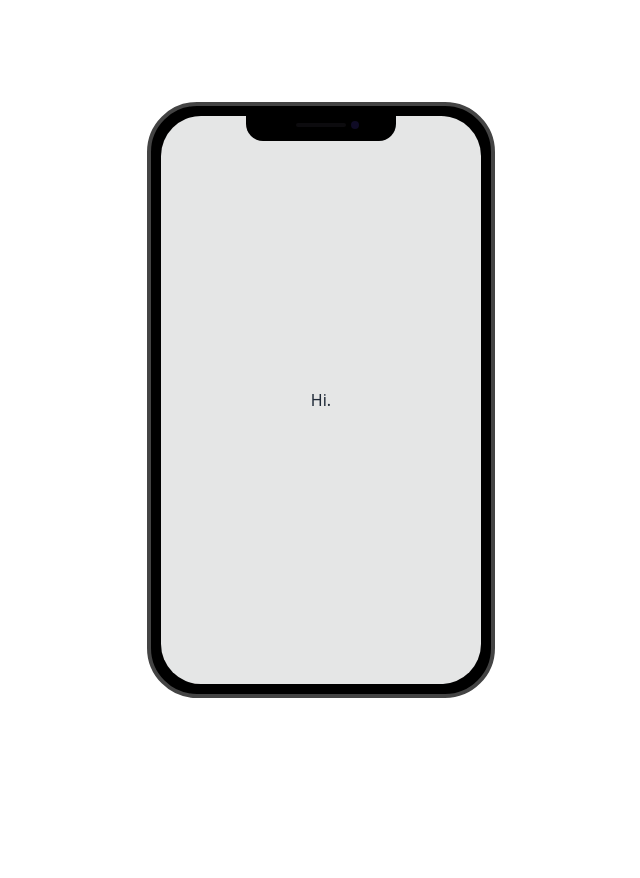
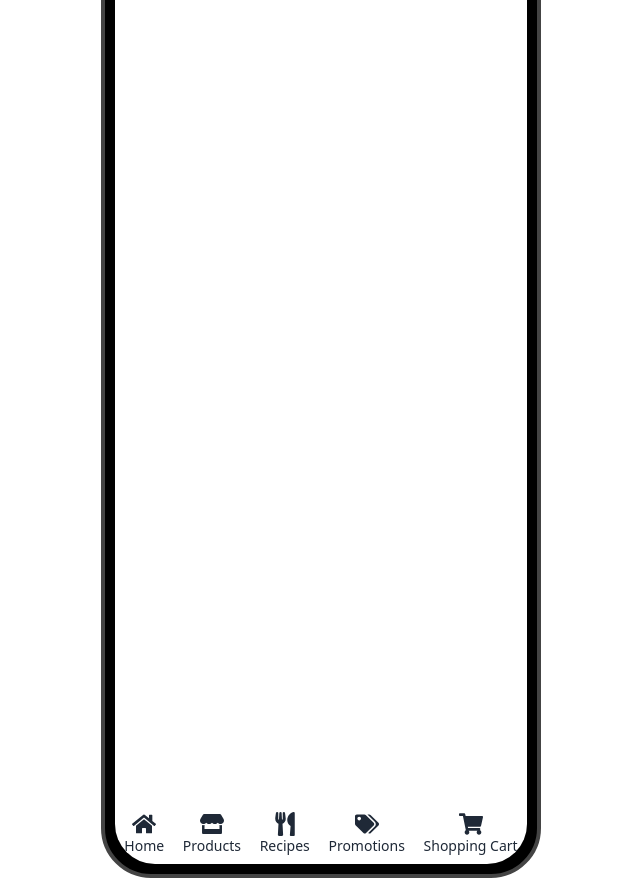
Before and after one commit to CodrinSocol/JumboRecipeGenerator, a React (Create React App) app in the folder client/: page / in a window 1280 px wide. Shown: the whole page, without its empty margins (319-959 px from the left). Before the commit the page ends 800 px from the top, so only its background shows below. Built offline with nearby package versions, Linux system fonts and the light colour scheme.

Commit message:
Added component for bottom bar menu.

```diff
--- a/client/package.json
+++ b/client/package.json
@@ -3,6 +3,11 @@
   "version": "0.1.0",
   "private": true,
   "dependencies": {
+    "@emotion/react": "^11.13.3",
+    "@emotion/styled": "^11.13.0",
+    "@heroicons/react": "^2.1.5",
+    "@mui/icons-material": "^6.1.3",
+    "@mui/material": "^6.1.3",
     "@testing-library/jest-dom": "^5.14.1",
     "@testing-library/react": "^13.0.0",
     "@testing-library/user-event": "^13.2.1",
@@ -13,6 +18,7 @@
     "@types/tailwindcss": "^3.1.0",
     "react": "^18.3.1",
     "react-dom": "^18.3.1",
+    "react-icons": "^5.3.0",
     "react-scripts": "5.0.1",
     "tailwindcss": "^3.4.13",
     "typescript": "^4.4.2",
--- a/client/src/App.tsx
+++ b/client/src/App.tsx
@@ -1,16 +1,18 @@
 import React from 'react';
+import Footer from "./components/FooterNavigation";
 
 function App() {
-  return (
-    <div className="w-[100vw] h-[100vh] flex flex-row items-center justify-center">
-        <div className={"mockup-phone"}>
-            <div className="camera"></div>
-            <div className="display">
-                <div className="artboard artboard-demo phone-1">Hi.</div>
+    return (
+        <div className="w-[100vw] h-[100vh] flex flex-row items-center justify-center">
+            <div className={"mockup-phone w-[440px] h-[956px]"}>
+                <div className="camera"></div>
+                <div className="display w-full h-full bg-white flex flex-col justify-between">
+                    <div></div>
+                    <Footer/>
+                </div>
             </div>
         </div>
-    </div>
-  );
+    );
+
 }
-
 export default App;
--- /dev/null
+++ b/client/src/components/FooterNavigation.tsx
@@ -0,0 +1,39 @@
+import React, { useState } from 'react';
+import { FaHome, FaStore, FaUtensils, FaTags, FaShoppingCart } from 'react-icons/fa';
+
+const Footer: React.FC = () => {
+    const [selected, setSelected] = useState<number | null>(null);
+
+    const handleClick = (index: number) => {
+        setSelected(index);
+    };
+
+    return (
+        <div className="flex justify-center w-full">
+            <div className="w-full max-w-[440px] h-[60px] flex justify-around items-center">
+                <div onClick={() => handleClick(selected === 0 ? 1 : 0)} className={`flex flex-col items-center ${selected === 0 ? 'text-yellow-500' : ''}`}>
+                    <FaHome size={24} />
+                    <span className="text-sm">Home</span>
+                </div>
+                <div onClick={() => handleClick(1)} className={`flex flex-col items-center ${selected === 1 ? 'text-yellow-500' : ''}`}>
+                    <FaStore size={24} />
+                    <span className="text-sm">Products</span>
+                </div>
+                <div onClick={() => handleClick(2)} className={`flex flex-col items-center ${selected === 2 ? 'text-yellow-500' : ''}`}>
+                    <FaUtensils size={24} />
+                    <span className="text-sm">Recipes</span>
+                </div>
+                <div onClick={() => handleClick(3)} className={`flex flex-col items-center ${selected === 3 ? 'text-yellow-500' : ''}`}>
+                    <FaTags size={24} />
+                    <span className="text-sm">Promotions</span>
+                </div>
+                <div onClick={() => handleClick(4)} className={`flex flex-col items-center ${selected === 4 ? 'text-yellow-500' : ''}`}>
+                    <FaShoppingCart size={24} />
+                    <span className="text-sm">Shopping Cart</span>
+                </div>
+        </div>
+        </div>
+    );
+};
+
+export default Footer;
```
Also changed, not shown: 2 other files (tests, documents, lock files or other folders).
